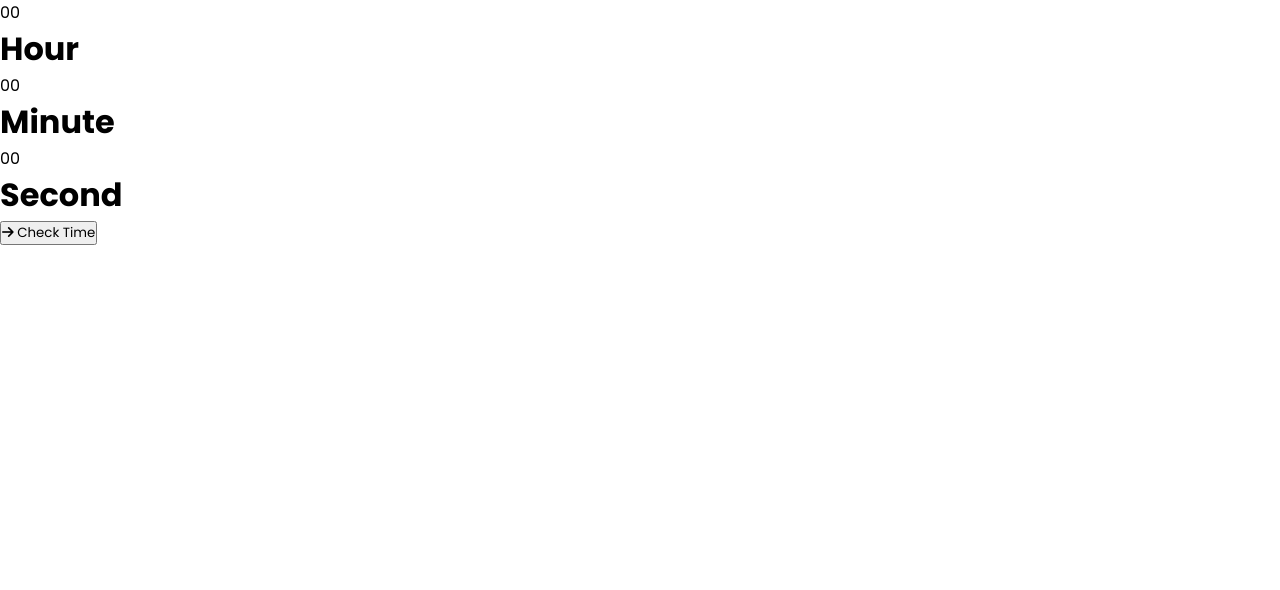
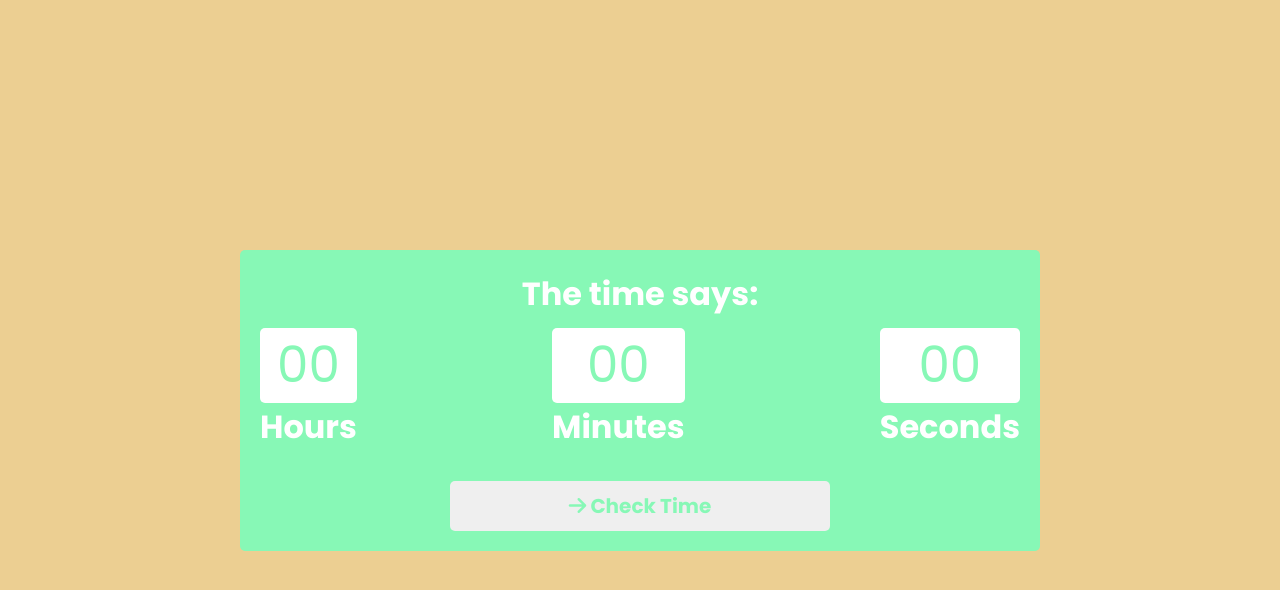
Before and after one commit to S-A-N-I-T-Y/Real-time-clock, a plain HTML site: page index.html in a window 1280 px wide. Drawn offline with Linux system fonts and the light colour scheme.

Commit message:
initial commit

```diff
--- a/index.css
+++ b/index.css
@@ -1,7 +1,98 @@
 @import url("https://fonts.googleapis.com/css2?family=Nunito:ital,wght@0,200..1000;1,200..1000&family=Poppins:ital,wght@0,100;0,200;0,300;0,400;0,500;0,600;0,700;0,800;0,900;1,100;1,200;1,300;1,400;1,500;1,600;1,700;1,800;1,900&family=Quicksand&display=swap");
-*{
-    margin: 0;
-    padding: 0;
-    box-sizing: border-box;
-    font-family: "Poppins", sans-serif;
+* {
+  margin: 0;
+  padding: 0;
+  box-sizing: border-box;
+  font-family: "Poppins", sans-serif;
 }
+body {
+  min-height: 100vh;
+  display: flex;
+  justify-content: center;
+  align-items: center;
+  background: #eccf92;
+}
+main {
+  width: 800px;
+  background: #87f8b6;
+  border-radius: 5px;
+  margin: 20px;
+}
+.clock-container {
+  width: 100%;
+  transition: ease-in 0.5s;
+  padding: 20px;
+}
+.clock-container h1{
+  text-align: center;
+  margin-bottom: 10px;
+  color: #ffffff;
+}
+.clock {
+  text-align: center;
+  margin-bottom: 10px;
+}
+.hour-container {
+  margin-bottom: 10px;
+}
+.minute-container {
+  margin-bottom: 10px;
+}
+.second-container {
+  margin-bottom: 10px;
+}
+.hour-container span {
+  background-color: #ffffff;
+  height: auto;
+  border-radius: 5px;
+  color: #87f8b6;
+  font-size: 50px;
+  display: block;
+}
+
+.minute-container span {
+  background-color: #ffffff;
+  height: auto;
+  border-radius: 5px;
+  color: #87f8b6;
+  font-size: 50px;
+  display: block;
+}
+
+.second-container span {
+  background-color: #ffffff;
+  height: auto;
+  border-radius: 5px;
+  color: #87f8b6;
+  font-size: 50px;
+  display: block;
+}
+.clock-button{
+  width: 100%;
+  text-align: center;
+}
+.clock-button button{
+  width: 50%;
+  padding: 10px;
+  border-radius: 5px;
+  outline: none;
+  border: none;
+  font-size: 20px;
+  font-weight: bold;
+  color: #87f8b6;
+  transition: ease-in 0.5s;
+}
+.clock-button button:hover{
+  background: transparent;
+  color: #ffffff;
+  border: 2px solid #ffffff;
+  transform: scale(.98);
+  cursor: pointer;
+}
+@media(min-width: 768px){
+  .clock{
+    display: flex;
+
+    justify-content: space-between;
+  }
+}
--- a/index.html
+++ b/index.html
@@ -16,22 +16,23 @@
   <body>
     <main>
       <div class="clock-container">
+        <h1>The time says:</h1>
         <div class="clock">
           <div class="hour-container">
             <span id="hour">00</span>
-            <h1>Hour</h1>
+            <h1 id="hour-h1">Hours</h1>
           </div>
           <div class="minute-container">
             <span id="minute">00</span>
-            <h1>Minute</h1>
+            <h1>Minutes</h1>
           </div>
           <div class="second-container">
-            <span id="Second">00</span>
-            <h1>Second</h1>
+            <span id="second">00</span>
+            <h1>Seconds</h1>
           </div>
         </div>
         <div class="clock-button">
-          <button><i class="fa-solid fa-arrow-right"></i> Check Time</button>
+          <button id="time-btn"><i class="fa-solid fa-arrow-right"></i> Check Time</button>
         </div>
       </div>
     </main>
--- a/index.js
+++ b/index.js
@@ -0,0 +1,23 @@
+"use strict";
+
+//Get the time elements
+let hours = document.getElementById("hour");
+let minutes = document.getElementById("minute");
+let seconds = document.getElementById("second");
+let timeBtn = document.getElementById("time-btn");
+
+// To get time and update it
+let getTime = () => {
+  let currentHour = new Date().getHours();
+  console.log(currentHour);
+  let currentMinute = new Date().getMinutes();
+  console.log(currentMinute);
+  let currentSeconds = new Date().getSeconds();
+  console.log(currentSeconds);
+
+  hours.innerHTML = currentHour;
+  minutes.innerHTML = currentMinute;
+  seconds.innerHTML = currentSeconds;
+};
+
+timeBtn.addEventListener("click", getTime);
```
